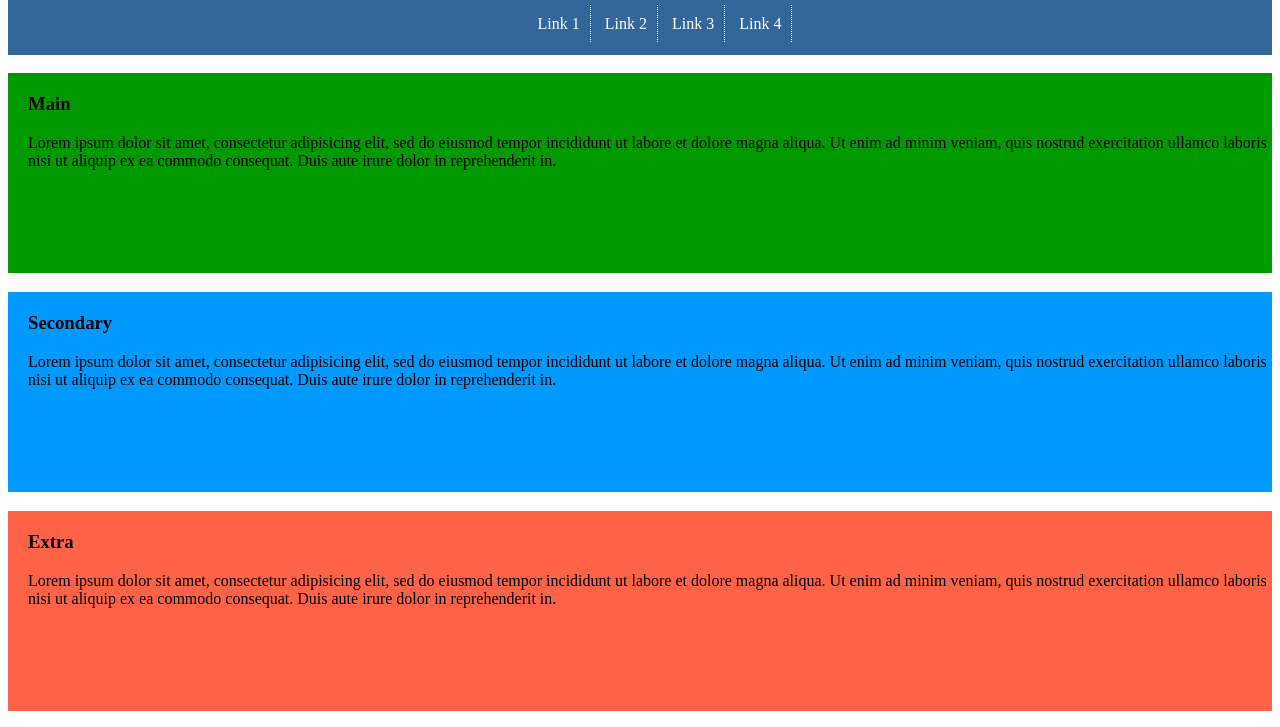
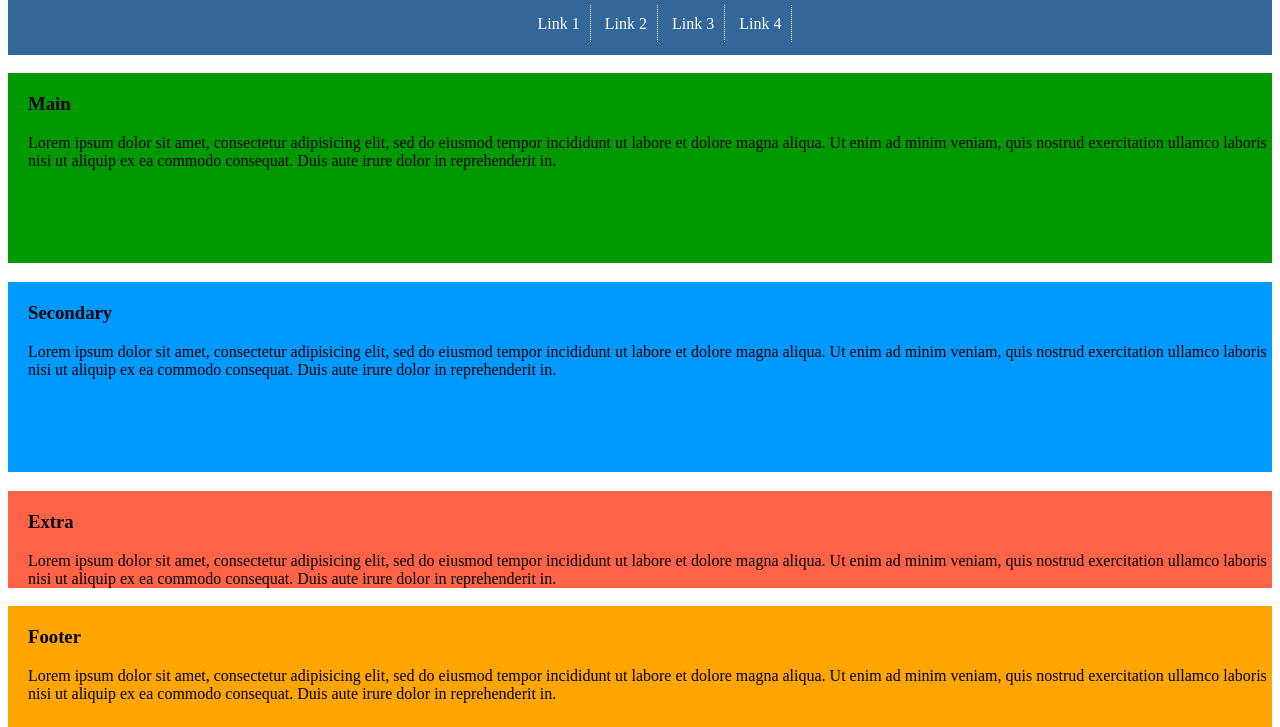
Before and after one commit to Dharasimey49/Logo, a plain HTML site: page index.html in a window 1280 px wide. Shown: the part 64-791 px from the top of the page. Drawn offline with Linux system fonts and the light colour scheme.

Commit message:
Update style.css

```diff
--- a/style.css
+++ b/style.css
@@ -21,25 +21,25 @@ a{
 }
 #section1{
     background-color:#009900;
-    height: 200px;
+    height: 190px;
     color: black;
     padding-left: 20px;
 }
 #section2{
     background-color: #0099FF;
-    height: 200px;
+    height: 190px;
     color: black;
     padding-left: 20px;
 }
 #section3{
     background-color: tomato;
-    height: 200px;
+    height: 190x;
     color: black;
     padding-left: 20px;
 }
 #section4{
     background-color: orange;
-    height: 200px;
+    height: 170px;
     color:black;
     padding-left: 20px;
 }
```
